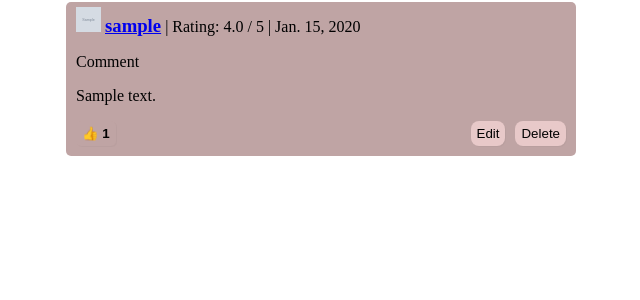
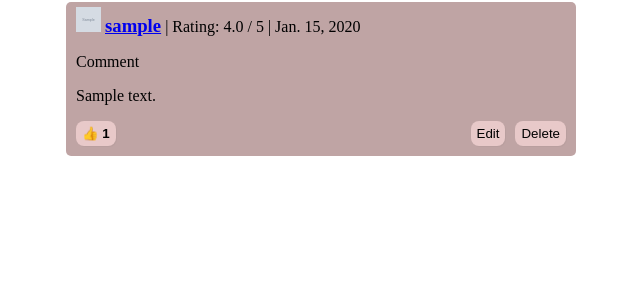
Before and after one commit to Lewis-Cramb/wad2-team-project, a Django app: page /modules/1 in a window 1280 px wide. Shown: the part 347-647 px from the top of the page, without its empty margins (319-959 px from the left). Run offline with Django 3.2, Linux system fonts and the light colour scheme; a user stored in the database is signed in; tables that the repository leaves empty hold one stand-in row (values such as "Sample post"); grey boxes marked "Sample" are stand-in pictures.

Commit message:
FIX: Review like button colours

```diff
--- a/static/CSS/module-page.css
+++ b/static/CSS/module-page.css
@@ -40,6 +40,10 @@ img{
     background-color: white;
 }
 
+.likeBttn{
+    background-color:white ;
+}
+
 /* IDs (#) */
 
 
@@ -67,6 +71,8 @@ img{
     background-color: rgb(191, 164, 164)
 }
 
+
+
 /* Decendant/Multi selectors */
 
 .individ-review .review-header{
@@ -77,7 +83,7 @@ img{
     display:none ;
 }
 
-#userActions #userBttns button{
+#userActions #userBttns button, #userActions .likeBttn{
     background-color:rgb(232, 201, 201) ;
     height:25px ;
     border-radius:8px ;
--- a/templates/module.html
+++ b/templates/module.html
@@ -34,7 +34,7 @@
                         <p>Comment</p>
                         <p> {{ review.message }}</p>
                             <div id="userActions">
-                                <button data-category-id="{{ review.id }}" class="btn btn-primary btn-sm likeBttn">&#128077; <strong id="like_count"> {{ review.likes }} </strong></button>
+                                <button data-category-id="{{ review.id }}" class="likeBttn">&#128077; <strong id="like_count"> {{ review.likes }} </strong></button>
                                 {% if user.username == review.student.user.username or user.is_staff %}
                                     <div id="userBttns">
                                     <button id="editBttn" type="button" onclick="prepareEdit('{{ review.id }}', '{{ review.rating }}', '{{ review.message|escapejs }}')">Edit</button>
```
